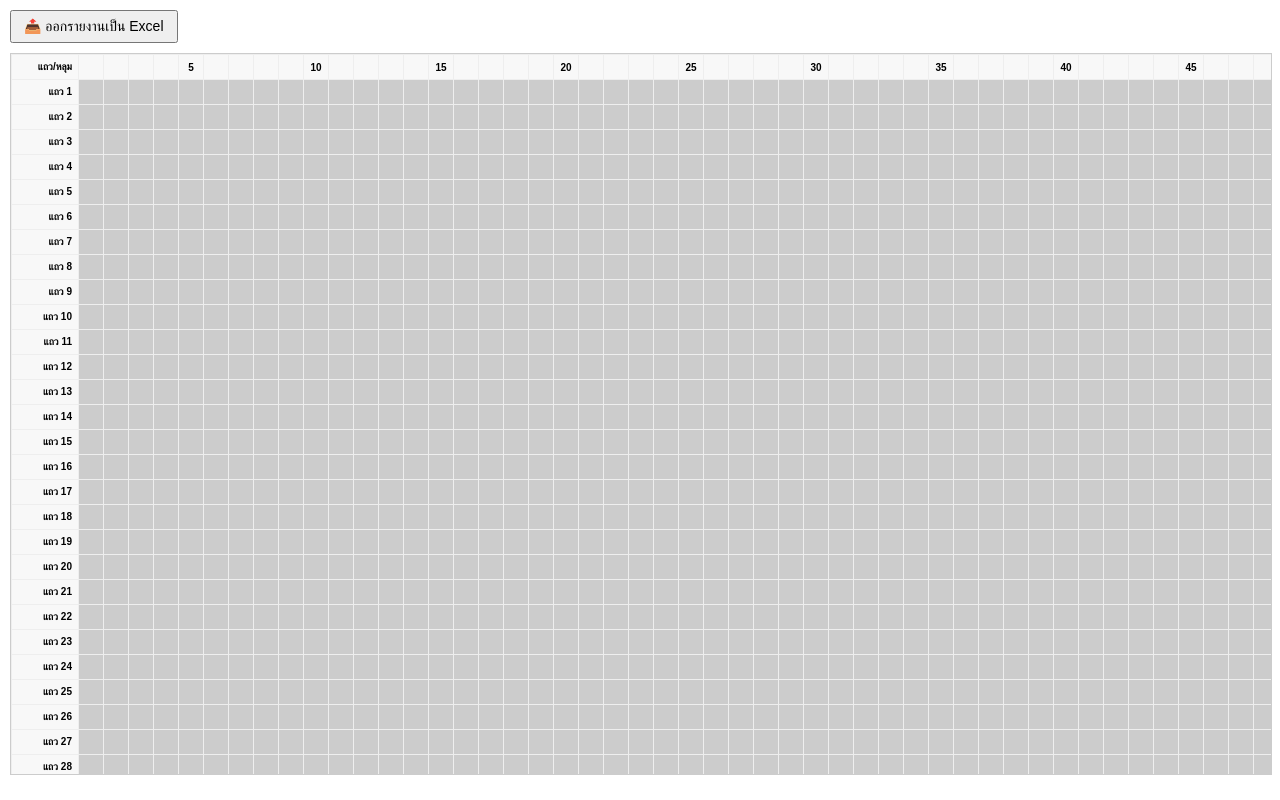
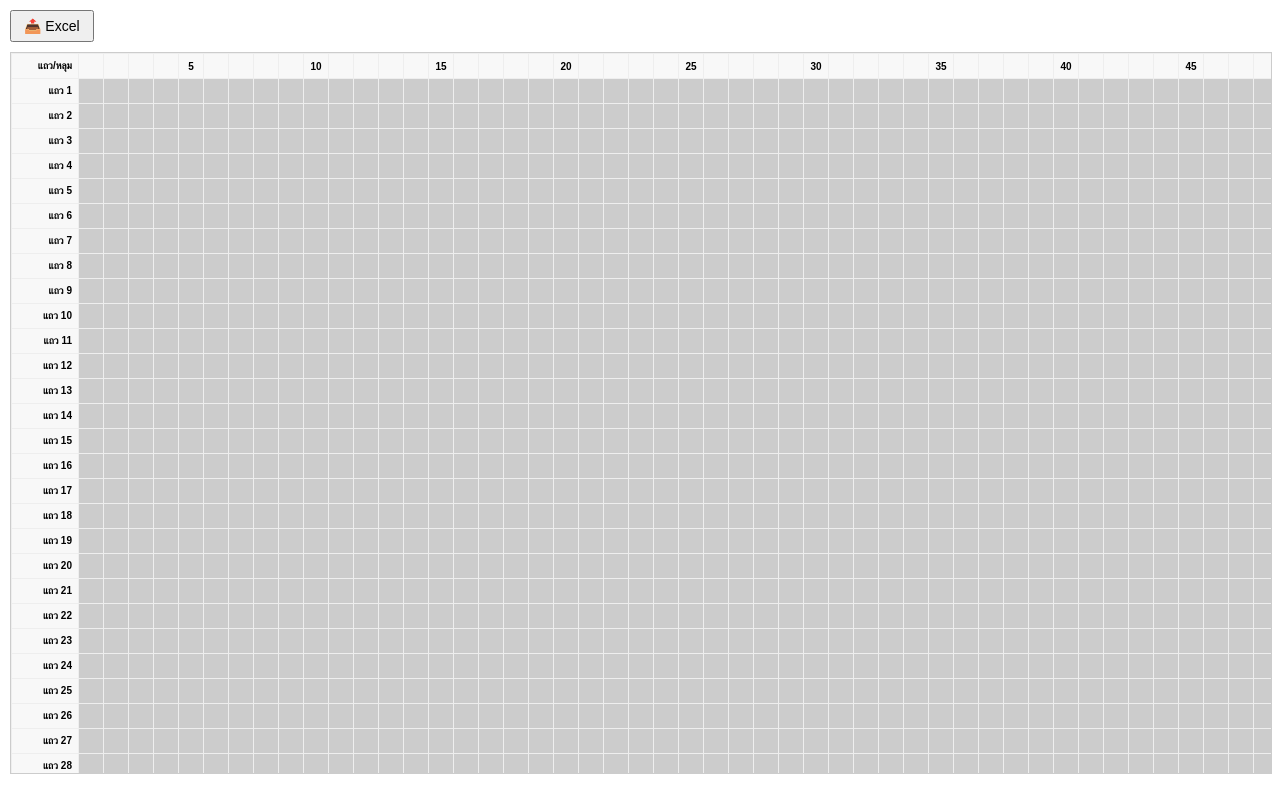
Before and after one commit to addmail14/plant-log, a plain HTML site: page index.html in a window 1280 px wide. Drawn offline with Linux system fonts and the light colour scheme.

Commit message:
Update index.html

```diff
--- a/index.html
+++ b/index.html
@@ -2,7 +2,7 @@
 <html lang="th">
 <head>
   <meta charset="UTF-8" />
-  <title>แปลงปลูกพืช (สถานะ 2 สี)</title>
+  <title>แปลงปลูกพืช</title>
   <script src="https://cdnjs.cloudflare.com/ajax/libs/xlsx/0.18.5/xlsx.full.min.js"></script>
   <meta name="viewport" content="width=device-width, initial-scale=1" />
   <style>
@@ -79,7 +79,7 @@
 </head>
 <body>
   <div class="controls">
-    <button onclick="exportToExcel()">📤 ออกรายงานเป็น Excel</button>
+    <button onclick="exportToExcel()">📤 Excel</button>
   </div>
 
   <div class="wrapper">
@@ -95,7 +95,7 @@
   </div>
 
   <script>
-    const rows = 106;
+    const rows = 107;
     const cols = 200;
     const table = document.getElementById("plant-table");
     const theadRow = table.querySelector("thead tr");
@@ -158,7 +158,7 @@
         const row = [`แถว ${r + 1}`];
         for (let c = 0; c < cols; c++) {
           const index = r * cols + c;
-          row.push(data[index] === 1 ? "งอกแล้ว" : "ยังไม่งอก");
+          row.push(data[index] === 1 ? "งอกแล้ว" : "0");
         }
         ws_data.push(row);
       }
```
